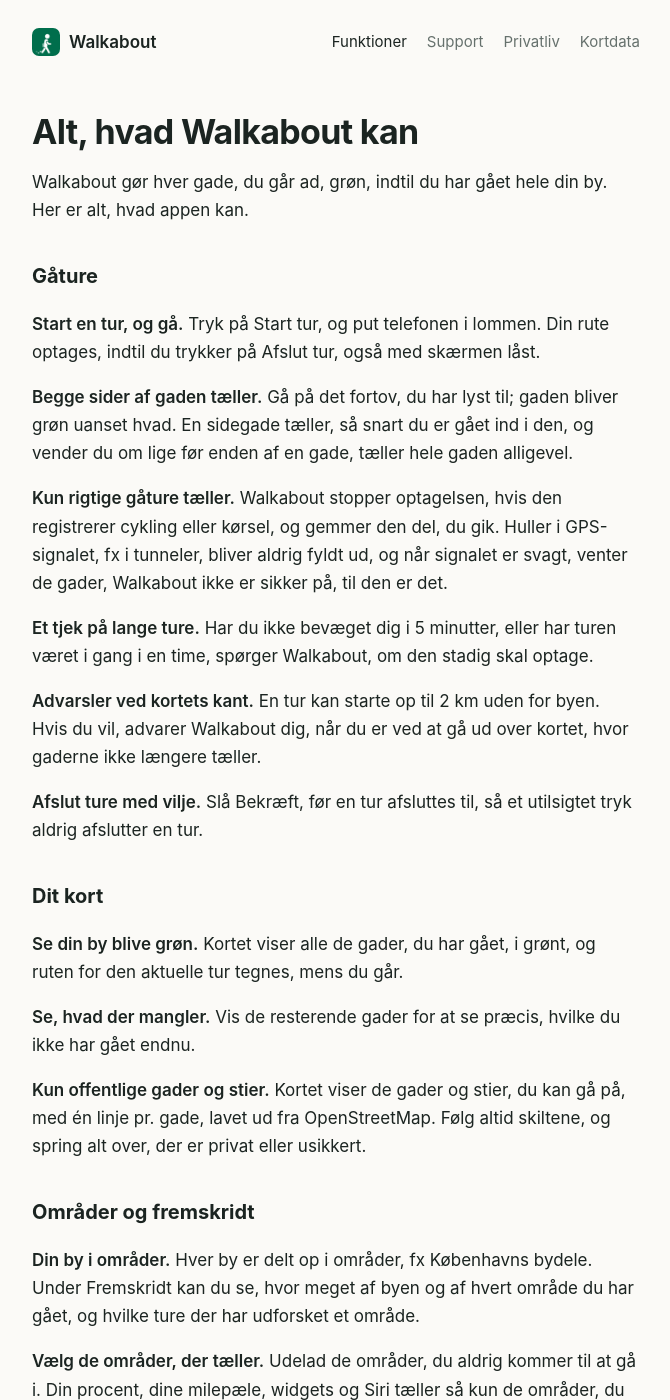
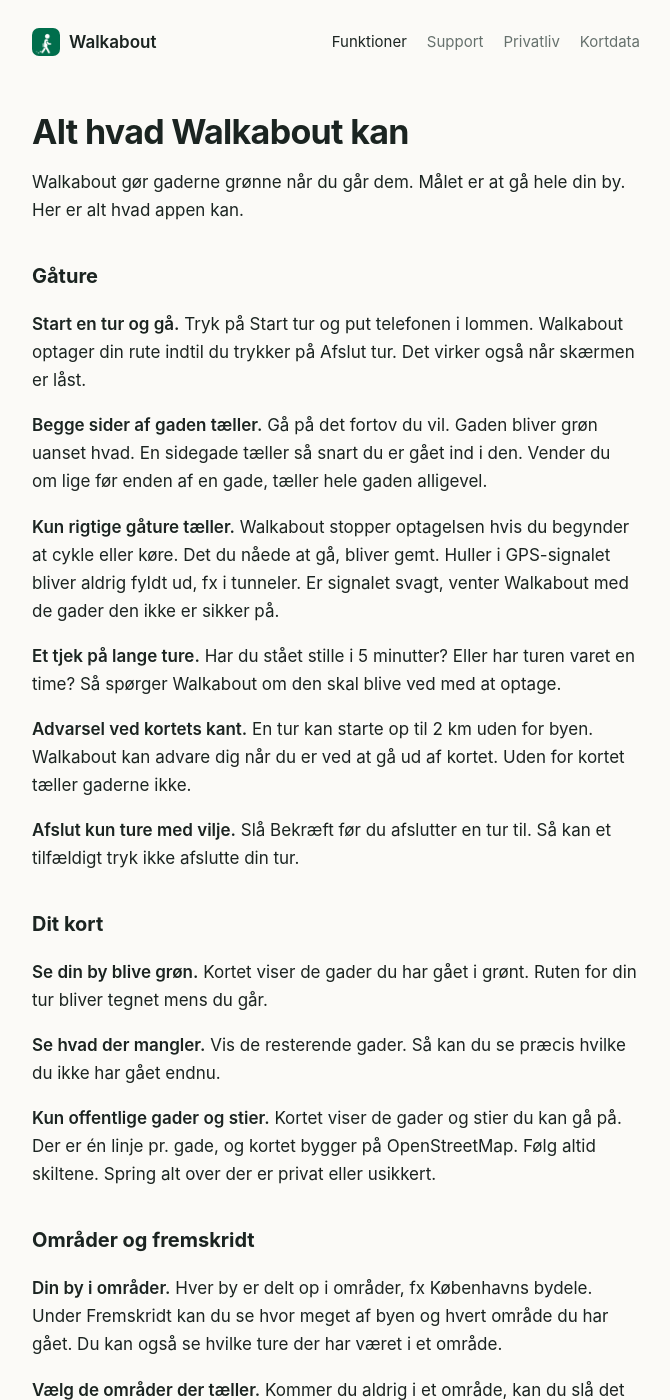
Before and after one commit to Pelleware/pelleware.github.io, a Jekyll site: the page built from da/features.md, in a window 1280 px wide and 1400 px high. Shown: the whole window, without its empty margins (304-974 px from the left). Built offline with Jekyll 4.4.1, drawn with Linux system fonts in a browser that asks for light colours; our own code applies the rules of GitHub Pages for plain Markdown files; some of the changed text lies outside the part shown.

Commit message:
Plainer Danish on every Danish page: short sentences, everyday words and far fewer commas

```diff
--- a/_layouts/default.html
+++ b/_layouts/default.html
@@ -13,7 +13,7 @@
   <meta name="viewport" content="width=device-width, initial-scale=1">
   <title>{% if page.url == "/" or page.url == "/da/" %}Walkabout{% else %}{{ page.title | default: "Walkabout" }} · Walkabout{% endif %}</title>
   {%- if page.lang == "da" %}
-  <meta name="description" content="Walkabout gør hver gade, du går ad, grøn, indtil du har gået hele din by.">
+  <meta name="description" content="Walkabout gør gaderne grønne når du går dem. Målet er at gå hele din by.">
   {%- else %}
   <meta name="description" content="Walkabout turns every street you walk green, until you've walked your whole city.">
   {%- endif %}
--- a/da/features.md
+++ b/da/features.md
@@ -3,100 +3,100 @@
 lang: da
 ---
 
-# Alt, hvad Walkabout kan
+# Alt hvad Walkabout kan
 
-Walkabout gør hver gade, du går ad, grøn, indtil du har gået hele din by. Her er alt, hvad appen kan.
+Walkabout gør gaderne grønne når du går dem. Målet er at gå hele din by. Her er alt hvad appen kan.
 
 ## Gåture
 
-**Start en tur, og gå.** Tryk på Start tur, og put telefonen i lommen. Din rute optages, indtil du trykker på Afslut tur, også med skærmen låst.
+**Start en tur og gå.** Tryk på Start tur og put telefonen i lommen. Walkabout optager din rute indtil du trykker på Afslut tur. Det virker også når skærmen er låst.
 
-**Begge sider af gaden tæller.** Gå på det fortov, du har lyst til; gaden bliver grøn uanset hvad. En sidegade tæller, så snart du er gået ind i den, og vender du om lige før enden af en gade, tæller hele gaden alligevel.
+**Begge sider af gaden tæller.** Gå på det fortov du vil. Gaden bliver grøn uanset hvad. En sidegade tæller så snart du er gået ind i den. Vender du om lige før enden af en gade, tæller hele gaden alligevel.
 
-**Kun rigtige gåture tæller.** Walkabout stopper optagelsen, hvis den registrerer cykling eller kørsel, og gemmer den del, du gik. Huller i GPS-signalet, fx i tunneler, bliver aldrig fyldt ud, og når signalet er svagt, venter de gader, Walkabout ikke er sikker på, til den er det.
+**Kun rigtige gåture tæller.** Walkabout stopper optagelsen hvis du begynder at cykle eller køre. Det du nåede at gå, bliver gemt. Huller i GPS-signalet bliver aldrig fyldt ud, fx i tunneler. Er signalet svagt, venter Walkabout med de gader den ikke er sikker på.
 
-**Et tjek på lange ture.** Har du ikke bevæget dig i 5 minutter, eller har turen været i gang i en time, spørger Walkabout, om den stadig skal optage.
+**Et tjek på lange ture.** Har du stået stille i 5 minutter? Eller har turen varet en time? Så spørger Walkabout om den skal blive ved med at optage.
 
-**Advarsler ved kortets kant.** En tur kan starte op til 2 km uden for byen. Hvis du vil, advarer Walkabout dig, når du er ved at gå ud over kortet, hvor gaderne ikke længere tæller.
+**Advarsel ved kortets kant.** En tur kan starte op til 2 km uden for byen. Walkabout kan advare dig når du er ved at gå ud af kortet. Uden for kortet tæller gaderne ikke.
 
-**Afslut ture med vilje.** Slå Bekræft, før en tur afsluttes til, så et utilsigtet tryk aldrig afslutter en tur.
+**Afslut kun ture med vilje.** Slå Bekræft før du afslutter en tur til. Så kan et tilfældigt tryk ikke afslutte din tur.
 
 ## Dit kort
 
-**Se din by blive grøn.** Kortet viser alle de gader, du har gået, i grønt, og ruten for den aktuelle tur tegnes, mens du går.
+**Se din by blive grøn.** Kortet viser de gader du har gået i grønt. Ruten for din tur bliver tegnet mens du går.
 
-**Se, hvad der mangler.** Vis de resterende gader for at se præcis, hvilke du ikke har gået endnu.
+**Se hvad der mangler.** Vis de resterende gader. Så kan du se præcis hvilke du ikke har gået endnu.
 
-**Kun offentlige gader og stier.** Kortet viser de gader og stier, du kan gå på, med én linje pr. gade, lavet ud fra OpenStreetMap. Følg altid skiltene, og spring alt over, der er privat eller usikkert.
+**Kun offentlige gader og stier.** Kortet viser de gader og stier du kan gå på. Der er én linje pr. gade, og kortet bygger på OpenStreetMap. Følg altid skiltene. Spring alt over der er privat eller usikkert.
 
 ## Områder og fremskridt
 
-**Din by i områder.** Hver by er delt op i områder, fx Københavns bydele. Under Fremskridt kan du se, hvor meget af byen og af hvert område du har gået, og hvilke ture der har udforsket et område.
+**Din by i områder.** Hver by er delt op i områder, fx Københavns bydele. Under Fremskridt kan du se hvor meget af byen og hvert område du har gået. Du kan også se hvilke ture der har været i et område.
 
-**Vælg de områder, der tæller.** Udelad de områder, du aldrig kommer til at gå i. Din procent, dine milepæle, widgets og Siri tæller så kun de områder, du beholder. Ture andre steder optages stadig, og når du slår et område til igen, kommer dets fremskridt tilbage.
+**Vælg de områder der tæller.** Kommer du aldrig i et område, kan du slå det fra. Så tæller din procent, dine milepæle, widgets og Siri kun resten. Ture andre steder bliver stadig optaget. Slår du området til igen, kommer dine fremskridt tilbage.
 
-**Afrundingshjælp.** Nogle gader kan man bare ikke gå. Når et område er 95 % fuldført, kan Afrundingshjælp fuldføre det for dig. Den er slået fra, indtil du slår den til.
+**Afrundingshjælp.** Nogle gader kan man bare ikke gå. Når et område er 95 % færdigt, kan Afrundingshjælp gøre det færdigt for dig. Den er slået fra indtil du slår den til.
 
-**Nulstil fremskridt.** Har du gået et område til 100 %? Nulstil det, og gå det igen. Walkabout tæller, hvor mange gange du har fuldført hvert område. Dine ture, din historik og din statistik bevares altid.
+**Nulstil fremskridt.** Har du gået et område til 100 %? Så kan du nulstille det og gå det igen. Walkabout tæller hvor mange gange du har fuldført hvert område. Du beholder altid dine ture, din historik og din statistik.
 
 ## Mål og fejringer
 
-**Ugemål.** Sæt et mål for nyt terræn, distance eller antal ture hver uge. Nå det uge efter uge for at samle uger i træk.
+**Ugemål.** Sæt et mål for hver uge. Det kan være nyt terræn, distance eller antal ture. Nå det uge efter uge og saml uger i træk.
 
-**En påmindelse den sidste dag.** Hvis du vil, minder Walkabout dig om målet søndag eftermiddag, men kun hvis du ikke har nået det endnu.
+**Påmindelse den sidste dag.** Walkabout kan minde dig om målet søndag eftermiddag. Det sker kun hvis du ikke har nået det endnu.
 
-**Milepæle.** Opsummeringen efter en tur markerer, når du passerer 25 %, 50 % og 75 % af din by eller dit område.
+**Milepæle.** Når du passerer 25 %, 50 % eller 75 % af din by eller dit område, kan du se det efter turen.
 
-**Fejringer.** Når du fuldfører et område eller hele din by, bliver det fejret med en animation, der tegner alle de gader, du har gået. Du kan se den igen, når du vil.
+**Fejringer.** Fuldfører du et område eller hele byen, bliver det fejret. En animation tegner alle de gader du har gået. Du kan se den igen når du vil.
 
 ## Historik og statistik
 
-**Hver tur gemmes.** Historik viser dine ture med rute, distance, tid og nyt terræn og de områder, hver tur har udforsket. Giv en tur et navn, eller slet en, du ikke vil have.
+**Alle ture bliver gemt.** Historik viser dine ture med rute, distance, tid og nyt terræn. Du kan også se hvilke områder hver tur har været i. Giv en tur et navn, eller slet en tur du ikke vil have.
 
-**Afspil en tur.** Se en tur blive afspillet på kortet, mens gaderne bliver grønne.
+**Afspil en tur.** Se turen blive afspillet på kortet mens gaderne bliver grønne.
 
-**Din statistik og dine rekorder.** Se denne uge, denne måned og i alt, og dine rekorder: længste tur, længste tid på tur, mest nyt terræn, bedste uge og flest uger i træk.
+**Statistik og rekorder.** Se denne uge, denne måned og i alt. Se også dine rekorder: længste tur, længste tid på tur, mest nyt terræn, bedste uge og flest uger i træk.
 
 ## Deling
 
-**Del en tur.** Del et billede af turens rute og nye terræn, eller skift billedet til hele din by (eller dit område) i grønt med dine fremskridt. Lyst eller mørkt og med en besked til.
+**Del en tur.** Del et billede af turens rute og dit nye terræn. Du kan også vise hele din by eller dit område i grønt med dine fremskridt. Vælg lyst eller mørkt, og skriv en besked til.
 
-**Eksportér GPX.** Gem en turs rute som en GPX-fil til apps som Strava eller Komoot.
+**Eksportér GPX.** Gem en turs rute som GPX-fil til apps som Strava eller Komoot.
 
 **Apple Sundhed.** Walkabout kan gemme dine ture i Sundhed som gåture. Den læser aldrig noget fra Sundhed.
 
 ## Låseskærm, widgets og Kontrolcenter
 
-**Live Activity.** Under en tur viser låseskærmen og Dynamic Island din tid, distance og dit nye terræn, mens du går.
+**Live Activity.** Under en tur kan du se tid, distance og nyt terræn på låseskærmen og i Dynamic Island. Tallene følger med mens du går.
 
-**Widgets til hjemmeskærmen.** *Start tur* viser dit nye terræn for nylig og starter en tur med ét tryk. *Denne uge* viser din uge med ture; tryk på en dag for at se den.
+**Widgets til hjemmeskærmen.** *Start tur* viser dit nye terræn for nylig og starter en tur med ét tryk. *Denne uge* viser ugens ture. Tryk på en dag for at se den.
 
-**Widgets til låseskærmen.** Byens fremskridt, dit ugemål og ugens nye terræn med ét blik.
+**Widgets til låseskærmen.** Se byens fremskridt, dit ugemål og ugens nye terræn med ét blik.
 
 **Start en tur fra Kontrolcenter.** Føj knappen Start tur til Kontrolcenter, låseskærmen eller Handlingsknappen.
 
 ## Siri og Genveje
 
-**Spørg Siri.** "Start en tur i Walkabout", "Afslut min tur i Walkabout" eller "Hvor meget har jeg gået i Walkabout?" De samme handlinger findes i appen Genveje.
+**Spørg Siri.** Sig fx "Start en tur i Walkabout", "Afslut min tur i Walkabout" eller "Hvor meget har jeg gået i Walkabout?". Du finder de samme handlinger i appen Genveje.
 
 ## Privatliv og dine data
 
 **Ingen sporing uden for ture.** Walkabout bruger kun din placering mellem Start tur og Afslut tur. Ellers kører intet i baggrunden.
 
-**Ingen konto, ingen server.** Der er intet at oprette dig til. Dine ture bliver på din iPhone, og Walkabout indsamler ingen data om dig. Læs [privatlivspolitikken](privacy.md).
+**Ingen konto, ingen server.** Du skal ikke oprette dig. Dine ture bliver på din iPhone. Walkabout indsamler ingen data om dig. Læs [privatlivspolitikken](privacy.md).
 
-**Sikkerhedskopier.** Gem en sikkerhedskopi af dine ture i Arkiver eller iCloud Drive, og gendan den på en ny iPhone. En gendannelse kan fortrydes, og Walkabout minder dig om det, når dine nyeste ture ikke er sikkerhedskopieret endnu.
+**Backup.** Gem en backup af dine ture i Arkiver eller iCloud Drive. Så kan du hente dem frem på en ny iPhone. Du kan fortryde en gendannelse. Walkabout minder dig om det når dine nyeste ture ikke har en backup.
 
 ## Byer, sprog og indstillinger
 
-**Fire byer.** København og Frederiksberg, Aarhus, Odense og Manhattan. Hver by gemmer sine egne fremskridt, så du kan skifte og komme tilbage.
+**Fire byer.** København og Frederiksberg, Aarhus, Odense og Manhattan. Hver by har sine egne fremskridt. Du kan skifte by og komme tilbage.
 
-**Kortopdateringer bevarer dine fremskridt.** Når en bys kort bliver forbedret, bliver dine ture automatisk lagt over på det nye kort.
+**Du beholder dine fremskridt når kortet bliver opdateret.** Bliver en bys kort forbedret, lægger Walkabout selv dine ture over på det nye kort.
 
-**Dansk og engelsk.** Walkabout følger din iPhones sprog, eller du kan vælge et i Indstillinger.
+**Dansk og engelsk.** Walkabout følger din iPhones sprog. Du kan også vælge sprog i Indstillinger.
 
-**Gør den til din egen.** Lyst, mørkt eller automatisk udseende, metriske enheder eller miles og fod, og haptik til eller fra.
+**Gør den til din egen.** Vælg lyst, mørkt eller automatisk udseende. Vælg kilometer eller miles. Slå haptik til eller fra.
 
 ---
 
-Spørgsmål eller idéer? Se [Support](support.md), eller skriv til [pelleware@gmail.com](mailto:pelleware@gmail.com).
+Har du spørgsmål eller idéer? Se [Support](support.md) eller skriv til [pelleware@gmail.com](mailto:pelleware@gmail.com).
```
Also changed, not shown: da/index.html (+5 -5 lines), da/map-data.md (+8 -8 lines), da/privacy.md (+16 -16 lines), da/support.md (+14 -14 lines).
